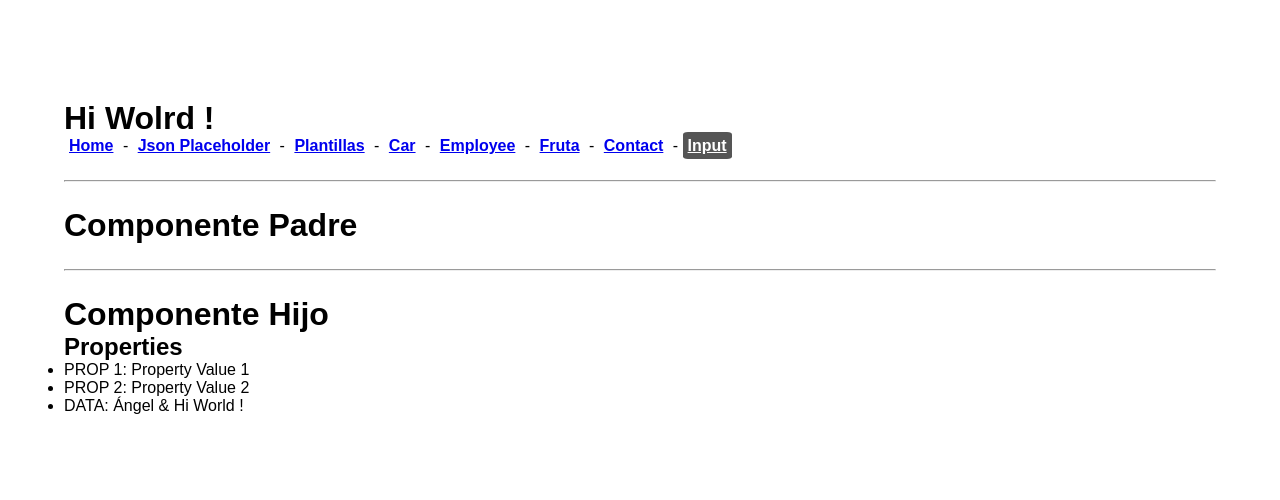
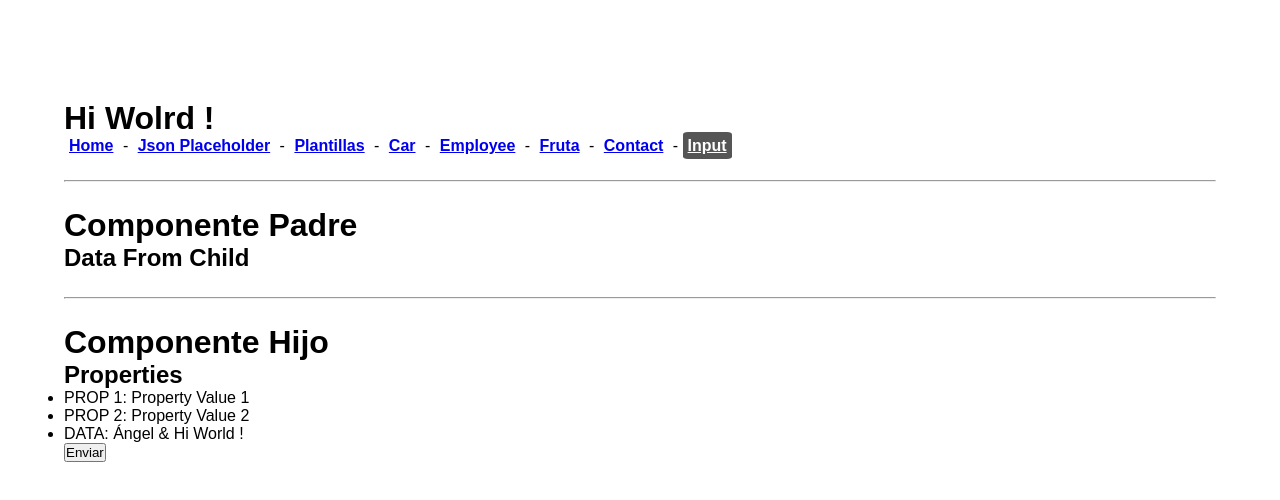
Before and after one commit to angelherce/udemy-angular-01, an Angular app in the folder curso-angular-01/: page /input in a window 1280 px wide. Shown: the top 500 px of the page. Built offline with nearby package versions, Linux system fonts and the light colour scheme.

Commit message:
Sección 14: V104 - Decorador Output - Ejemplo práctico - Se han configurado los components "ChildComponent" y "ParentComponent" para enviar datos del hijo al padre.

```diff
--- a/curso-angular-01/src/app/components/input/child/child.component.html
+++ b/curso-angular-01/src/app/components/input/child/child.component.html
@@ -7,3 +7,6 @@
    <li>PROP 2: {{prop2}}</li>
    <li>DATA: {{data.name}} & {{data.msg}}</li>
 </ul>
+
+
+<button (click)="send($event)">Enviar</button>
--- a/curso-angular-01/src/app/components/input/child/child.component.ts
+++ b/curso-angular-01/src/app/components/input/child/child.component.ts
@@ -1,4 +1,4 @@
-import { Component, Input, OnInit } from '@angular/core';
+import { Component, Input, Output, EventEmitter, OnInit } from '@angular/core';
 
 @Component({
   selector: 'app-child',
@@ -18,9 +18,15 @@ export class ChildComponent implements OnInit {
    @Input()
    public data:any;
 
+   @Output()
+   public dataFromChild:EventEmitter<any> = new EventEmitter();
+
   public constructor() { }
 
   public ngOnInit(): void {
   }
 
+  public send( event:any ): void{
+     this.dataFromChild.emit({ msg: "Hi World From Child !" });
+  }
 }
--- a/curso-angular-01/src/app/components/input/parent/parent.component.html
+++ b/curso-angular-01/src/app/components/input/parent/parent.component.html
@@ -1,5 +1,11 @@
 <h1>{{title}}</h1>
+
+<h2>Data From Child</h2>
+
+<ul *ngIf="dataFromChild">
+   <li>{{dataFromChild.msg}}</li>
+</ul>
 
 <hr/>
 
-<app-child [text1]="'Property Value 1'" [text2]="'Property Value 2'" [data]="data"></app-child>
+<app-child [text1]="'Property Value 1'" [text2]="'Property Value 2'" [data]="data" (dataFromChild)="handlerDataFromChild($event)"></app-child>
--- a/curso-angular-01/src/app/components/input/parent/parent.component.ts
+++ b/curso-angular-01/src/app/components/input/parent/parent.component.ts
@@ -14,9 +14,15 @@ export class ParentComponent implements OnInit {
       msg: "Hi World !"
    }
 
+   public dataFromChild: any;
+
   public constructor() { }
 
   public ngOnInit(): void {
   }
 
+  public handlerDataFromChild( event:any ): void{
+     this.dataFromChild = event;
+      alert( event.msg );
+  }
 }
```
